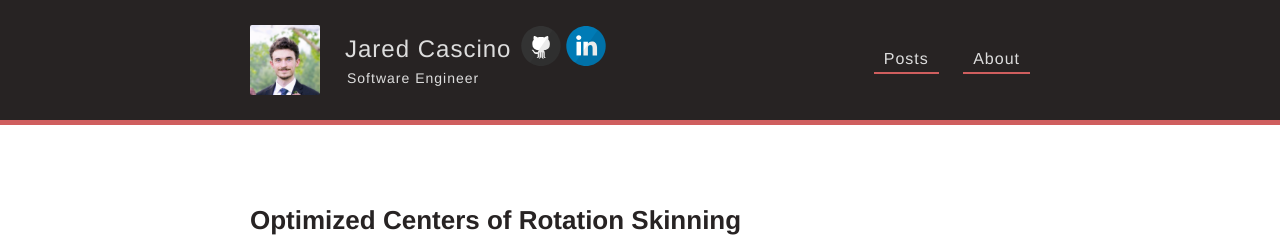
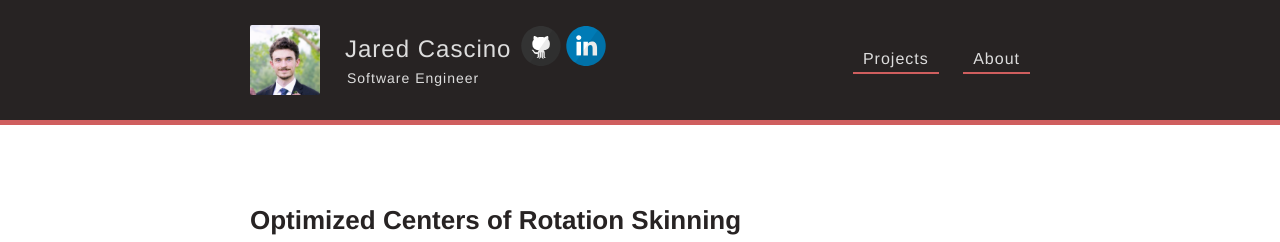
Before and after one commit to jred1/jred1.github.io, a Jekyll site: the page built from index.html, in a window 1280 px wide. Shown: the top 242 px of the page. Built offline with Jekyll 4.4.1, drawn with Linux system fonts in a browser that asks for light colours.

Commit message:
Update Links

```diff
--- a/_layouts/default.html
+++ b/_layouts/default.html
@@ -29,7 +29,7 @@
           </div>
 
           <nav>
-            <a href="{{ site.baseurl }}/">Posts</a>
+            <a href="{{ site.baseurl }}/">Projects</a>
             <a href="{{ site.baseurl }}/about">About</a>
           </nav>
         </header>
--- a/index.html
+++ b/index.html
@@ -5,8 +5,7 @@ layout: default
 <div class="posts">
   {% for post in site.posts %}
     <article class="post">
-
-      <h1><a href="{{ site.baseurl }}{{ post.url }}">{{ post.title }}</a></h1>
+      <a href="{{ site.baseurl }}{{ post.url }}"><div><h1>{{ post.title }}</h1></div></a>
 
       <div class="entry">
         {{ post.excerpt }}
```
